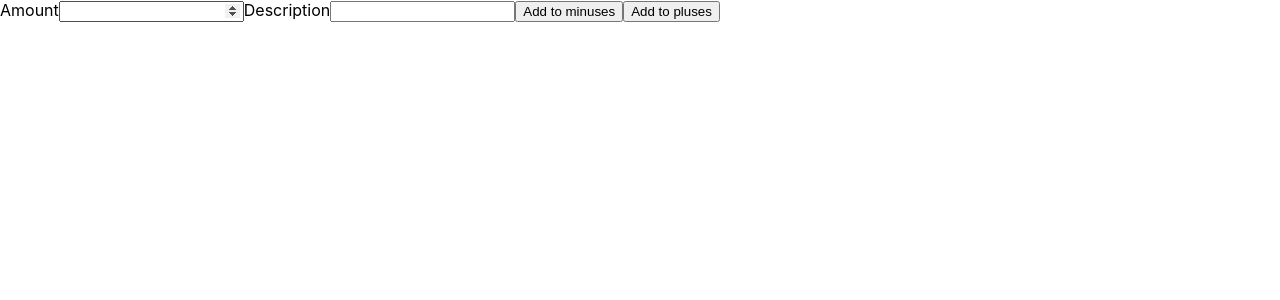
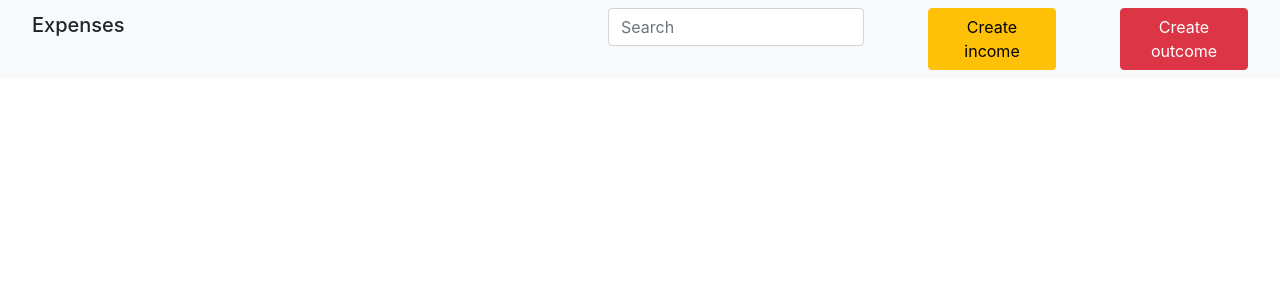
Before and after one commit to itamm15/expense-app, a React (Create React App) app: page / in a window 1280 px wide. Shown: the top 300 px of the page. Built offline with nearby package versions, Linux system fonts and the light colour scheme.

Commit message:
creation modal, expense form, navbar

```diff
--- a/package.json
+++ b/package.json
@@ -8,6 +8,7 @@
     "@testing-library/user-event": "^13.5.0",
     "react": "^18.2.0",
     "react-dom": "^18.2.0",
+    "react-modal": "^3.16.1",
     "react-scripts": "5.0.1",
     "web-vitals": "^2.1.4"
   },
--- a/public/index.html
+++ b/public/index.html
@@ -24,7 +24,9 @@
       work correctly both with client-side routing and a non-root public URL.
       Learn how to configure a non-root public URL by running `npm run build`.
     -->
-    <title>React App</title>
+    <!-- BOOTSTRAP -->
+    <link rel="stylesheet" href="https://cdn.jsdelivr.net/npm/bootstrap@5.1.3/dist/css/bootstrap.min.css" integrity="sha384-1BmE4kWBq78iYhFldvKuhfTAU6auU8tT94WrHftjDbrCEXSU1oBoqyl2QvZ6jIW3" crossorigin="anonymous">
+    <title>Expenses tracker</title>
   </head>
   <body>
     <noscript>You need to enable JavaScript to run this app.</noscript>
--- a/src/App.js
+++ b/src/App.js
@@ -1,8 +1,14 @@
+import { useState } from "react";
 import NewExpenseForm from "./_forms/NewExpenseForm";
+import NavBar from "./_forms/NavBar";
+
 function App() {
-
+  const [isModalOpen, setIsModalOpen] = useState(false);
   return (
-    <NewExpenseForm />
+    <>
+      <NavBar setIsModalOpen={setIsModalOpen} />
+      <NewExpenseForm isModalOpen={isModalOpen} setIsModalOpen={setIsModalOpen} />
+    </>
   );
 }
 
--- /dev/null
+++ b/src/_forms/NavBar.js
@@ -0,0 +1,27 @@
+const NavBar = ({ setIsModalOpen }) => {
+
+  const handleChange = () => {
+    setIsModalOpen(true);
+  }
+
+  return (
+    <ul className='nav nav-pills bg-light d-flex flex-row justify-content-around'>
+      <li className='nav-item my-2' style={{ width: '40%'}} >
+        <h3 className='navbar-brand'>Expenses</h3>
+      </li>
+      <li className='nav-item my-2' style={{width: '20%'}} >
+        <form className='form-inline d-flex' onSubmit={(e) => e.preventDefault()}>
+          <input className='form-control' type='search' placeholder='Search' aria-label='Search' />
+        </form>
+      </li>
+      <li className='nav-item my-2' style={{ width: '10%' }} >
+        <button className='btn btn-warning' onClick={handleChange}>Create income</button>
+        </li>
+      <li className='nav-item my-2' style={{ width: '10%'}} >
+        <button className='btn btn-danger' onClick={handleChange}>Create outcome</button>
+        </li>
+    </ul>
+  )
+}
+
+export default NavBar;
--- a/src/_forms/NewExpenseForm.js
+++ b/src/_forms/NewExpenseForm.js
@@ -1,32 +1,34 @@
-const NewExpenseForm = () => {
+import React from 'react';
+import ReactModal from 'react-modal';
+
+const NewExpenseForm = ({ isModalOpen, setIsModalOpen }) => {
 
   return (
+    <ReactModal isOpen={isModalOpen}>
+      <div className="form-group">
         <form>
-      <label key='Amount'>Amount
+          <label key='Amount' className='form-control'>Amount
           <input
             type='number'
               name='expense-amount'
+              className='form-input'
             />
           </label>
-      <label key='Description'>Description
+          <label key='Description' className='form-control'>Description
           <input
             type='text'
             name='expense-description'
+            className='form-input'
             />
 
             <button type='submit'>Add to minuses</button>
             <button type='submit'>Add to pluses</button>
+            <button onClick={() => setIsModalOpen(false)}>Close</button>
           </label>
         </form>
+      </div>
+    </ReactModal>
   )
 }
 
-NewExpenseForm.PropTypes = {
-
-}
-
-NewExpenseForm.defaultProps = {
-
-}
-
 export default NewExpenseForm;
--- a/src/index.js
+++ b/src/index.js
@@ -3,6 +3,7 @@ import ReactDOM from 'react-dom/client';
 import './index.css';
 import App from './App';
 import reportWebVitals from './reportWebVitals';
+
 
 const root = ReactDOM.createRoot(document.getElementById('root'));
 root.render(
```
Also changed, not shown: 1 other file (tests, documents, lock files or other folders). Lines whose indentation alone changed are shown as unchanged.
